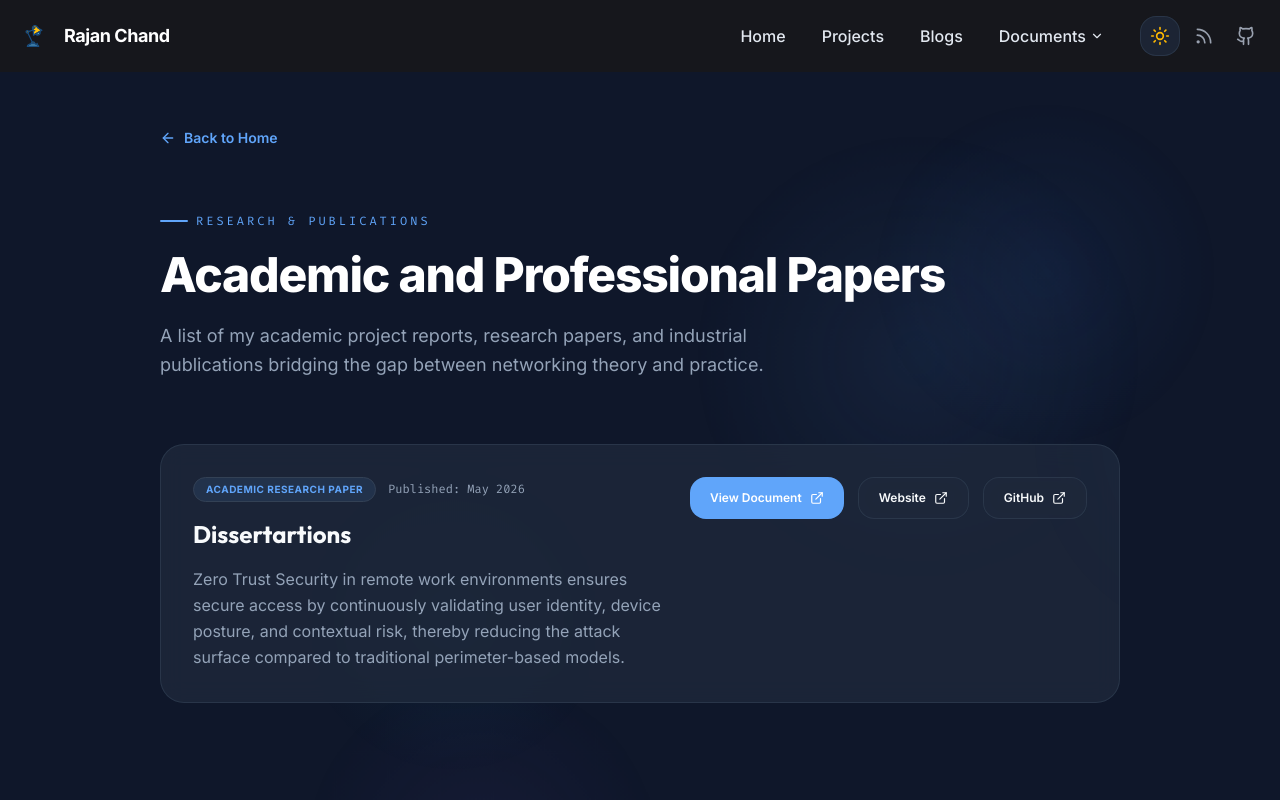
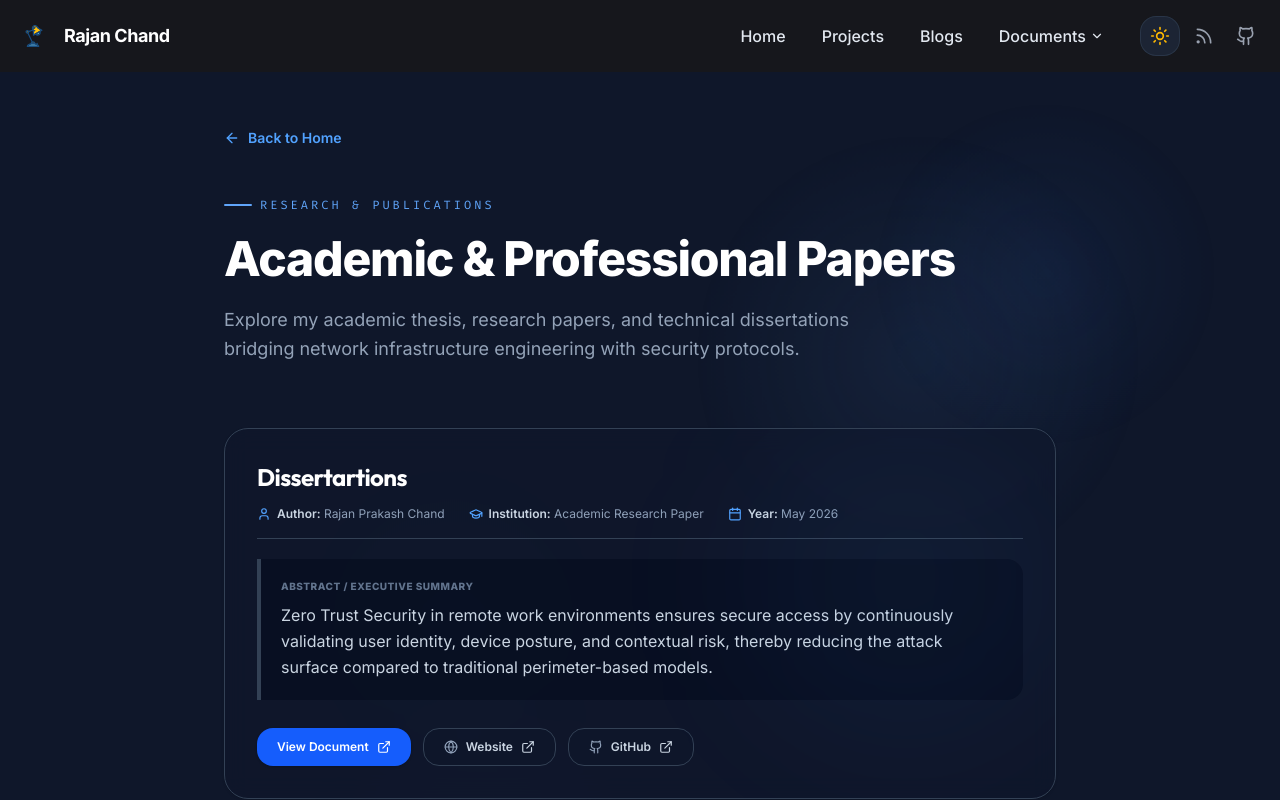
Before and after one commit to rajanchand/rajanchand.com.np, a Next.js app: page /dissertions in a window 1280 px wide. Shown: the top 800 px of the page. Built offline with nearby package versions, Linux system fonts and the light colour scheme.

Commit message:
fixed dissertations page styling and fallbacks

```diff
--- a/src/app/dissertions/page.tsx
+++ b/src/app/dissertions/page.tsx
@@ -4,104 +4,161 @@ import { Footer } from "@/components/footer";
 import { BackgroundOrbs } from "@/components/background-orbs";
 import { ScrollReveal } from "@/components/ui/scroll-reveal";
 import { SectionHeader } from "@/components/ui/section-header";
-import { ArrowLeft, ExternalLink } from "lucide-react";
+import {
+  ArrowLeft,
+  ExternalLink,
+  BookOpen,
+  GraduationCap,
+  Calendar,
+  User,
+  Globe,
+  Github
+} from "lucide-react";
 import Link from "next/link";
 
 interface DissertionItem {
-  title: string;
-  description: string;
-  type: string;
-  published: string;
-  url: string;
+  title?: string;
+  description?: string;
+  type?: string;
+  published?: string;
+  url?: string;
   websiteUrl?: string;
   githubUrl?: string;
+  author?: string;
+  institution?: string;
+  year?: string;
+  abstract?: string;
+  pdfUrl?: string;
 }
 
 export default async function DissertionsListing() {
   const data = await loadPortfolioData();
-  const dataList = (data?.dissertions || dissertions) as DissertionItem[];
+  const rawList = (data?.dissertions || data?.dissertations || dissertions) as DissertionItem[];
+
+  // Deduplicate and normalize data lists safely
+  const dataList = (rawList || []).map((item) => {
+    return {
+      title: item.title || "Untitled Research Paper",
+      author: item.author || "Rajan Prakash Chand",
+      institution: item.institution || item.type || "Academic Research",
+      year: item.year || item.published || "2026",
+      abstract: item.abstract || item.description || "No abstract description provided.",
+      pdfUrl: item.pdfUrl || item.url || "",
+      websiteUrl: item.websiteUrl || "",
+      githubUrl: item.githubUrl || ""
+    };
+  });
 
   return (
-    <main className="min-h-screen bg-[var(--background)] text-[var(--foreground)] selection:bg-[var(--primary)]/30 relative overflow-hidden">
+    <main className="min-h-screen bg-slate-50 dark:bg-[#0f172a] text-slate-900 dark:text-slate-100 selection:bg-blue-500/30 relative overflow-hidden transition-colors duration-300">
       <BackgroundOrbs />
       <Navbar />
 
-      <div className="relative z-10 max-w-5xl mx-auto px-4 sm:px-6 lg:px-8 pt-32 pb-20 md:pb-28">
+      <div className="relative z-10 max-w-4xl mx-auto px-4 sm:px-6 lg:px-8 pt-32 pb-20 md:pb-28">
         <ScrollReveal>
-          <div className="mb-6">
+          <div className="mb-4">
             <Link
               href="/"
-              className="inline-flex items-center gap-2 text-sm font-semibold text-[var(--accent)] hover:underline mb-8"
+              className="inline-flex items-center gap-2 text-sm font-semibold text-blue-600 dark:text-blue-400 hover:text-blue-800 dark:hover:text-blue-300 transition-colors group mb-6"
             >
-              <ArrowLeft className="w-4 h-4" />
+              <ArrowLeft className="w-4 h-4 transition-transform group-hover:-translate-x-1" />
               Back to Home
             </Link>
           </div>
           <SectionHeader
             label="Research & Publications"
-            title="Academic and Professional Papers"
-            description="A list of my academic project reports, research papers, and industrial publications bridging the gap between networking theory and practice."
+            title="Academic & Professional Papers"
+            description="Explore my academic thesis, research papers, and technical dissertations bridging network infrastructure engineering with security protocols."
             center={false}
           />
         </ScrollReveal>
 
         {/* Papers list */}
-        <div className="space-y-8 mt-12">
-          {dataList.map((doc, i) => (
-            <ScrollReveal key={i} delay={i * 0.12}>
-              <div className="glass rounded-3xl p-6 md:p-8 relative overflow-hidden hover:border-[var(--primary)]/25 hover:shadow-[0_8px_40px_var(--glow-primary)] transition-all duration-500 group">
-                <div className="absolute -top-1/2 -right-1/4 w-[250px] h-[250px] bg-[var(--primary)] rounded-full opacity-[0.03] blur-[80px] pointer-events-none" />
+        <div className="space-y-8 mt-10">
+          {dataList.length === 0 ? (
+            <ScrollReveal>
+              <div className="bg-white dark:bg-slate-900 border border-slate-200 dark:border-slate-800 rounded-3xl p-12 text-center">
+                <BookOpen className="w-12 h-12 text-slate-400 mx-auto mb-4" />
+                <h3 className="text-lg font-bold">No publications found</h3>
+                <p className="text-sm text-slate-500 dark:text-slate-400 mt-1">
+                  Check back later or add new dissertations via the admin dashboard console.
+                </p>
+              </div>
+            </ScrollReveal>
+          ) : (
+            dataList.map((doc, i) => (
+              <ScrollReveal key={i} delay={i * 0.1}>
+                <div className="bg-white/80 dark:bg-slate-900/80 border border-slate-200/80 dark:border-slate-800/80 shadow-sm hover:shadow-md hover:border-blue-500/30 dark:hover:border-blue-500/30 transition-all duration-300 rounded-3xl p-6 md:p-8 relative overflow-hidden backdrop-blur-md">
+                  <div className="absolute top-0 right-0 w-[300px] h-[300px] bg-blue-500/5 dark:bg-blue-400/5 rounded-full blur-[80px] pointer-events-none" />
 
-                <div className="flex flex-col md:flex-row md:items-start justify-between gap-6">
-                  <div className="space-y-4 flex-1">
-                    <div className="flex flex-wrap items-center gap-3">
-                      <span className="px-3 py-1 text-[10px] font-bold tracking-wider uppercase rounded-full bg-[var(--primary)]/10 text-[var(--primary)] border border-[var(--primary)]/20">
-                        {doc.type}
-                      </span>
-                      <span className="text-xs text-[var(--muted-foreground)] font-mono">
-                        Published: {doc.published}
-                      </span>
-                    </div>
-
-                    <h2 className="text-xl md:text-2xl font-bold font-[family-name:var(--font-outfit)] text-[var(--foreground)] group-hover:text-[var(--accent)] transition-colors">
+                  <div className="space-y-5">
+                    {/* Header: Title and top metadata */}
+                    <div className="space-y-3">
+                      <h2 className="text-xl md:text-2xl font-bold font-[family-name:var(--font-outfit)] tracking-tight text-slate-900 dark:text-white leading-snug">
                         {doc.title}
                       </h2>
 
-                    <p className="text-sm md:text-base text-[var(--muted-foreground)] leading-relaxed">
-                      {doc.description}
+                      {/* Meta Tags Row */}
+                      <div className="flex flex-wrap items-center gap-x-6 gap-y-2 text-xs text-slate-500 dark:text-slate-400 border-b border-slate-100 dark:border-slate-800/50 pb-4">
+                        <div className="flex items-center gap-1.5">
+                          <User className="w-3.5 h-3.5 text-blue-500 dark:text-blue-400 shrink-0" />
+                          <span><span className="font-semibold text-slate-700 dark:text-slate-300">Author:</span> {doc.author}</span>
+                        </div>
+                        <div className="flex items-center gap-1.5">
+                          <GraduationCap className="w-3.5 h-3.5 text-blue-500 dark:text-blue-400 shrink-0" />
+                          <span><span className="font-semibold text-slate-700 dark:text-slate-300">Institution:</span> {doc.institution}</span>
+                        </div>
+                        <div className="flex items-center gap-1.5">
+                          <Calendar className="w-3.5 h-3.5 text-blue-500 dark:text-blue-400 shrink-0" />
+                          <span><span className="font-semibold text-slate-700 dark:text-slate-300">Year:</span> {doc.year}</span>
+                        </div>
+                      </div>
+                    </div>
+
+                    {/* Abstract block */}
+                    <div className="bg-slate-50 dark:bg-slate-950/40 border-l-4 border-blue-500 dark:border-blue-400 p-5 rounded-r-2xl">
+                      <h3 className="text-[10px] font-extrabold uppercase tracking-wider text-slate-400 dark:text-slate-500 mb-2">
+                        Abstract / Executive Summary
+                      </h3>
+                      <p className="text-sm md:text-base text-slate-600 dark:text-slate-300 leading-relaxed font-normal">
+                        {doc.abstract}
                       </p>
                     </div>
 
-                  <div className="flex flex-wrap gap-3.5 self-start shrink-0">
-                    {doc.url && doc.url !== "#" && (
+                    {/* Action buttons */}
+                    <div className="flex flex-wrap gap-3 pt-2">
+                      {doc.pdfUrl && doc.pdfUrl !== "#" && doc.pdfUrl !== "" && (
                         <a
-                        href={doc.url}
-                        target="_blank"
-                        rel="noopener noreferrer"
-                        className="inline-flex items-center justify-center gap-2 px-5 py-3 bg-gradient-to-r from-[var(--primary)] to-[var(--accent)] hover:shadow-[0_0_20px_var(--glow-primary)] text-white rounded-xl text-xs font-semibold transition-all duration-300 cursor-pointer"
+                          href={doc.pdfUrl}
+                          target="_blank; rel=noopener noreferrer"
+                          className="inline-flex items-center justify-center gap-2 px-5 py-2.5 bg-blue-600 hover:bg-blue-700 active:scale-95 text-white rounded-xl text-xs font-semibold shadow-sm transition-all duration-150 cursor-pointer"
                         >
                           View Document
                           <ExternalLink className="w-3.5 h-3.5" />
                         </a>
                       )}
+
                       {doc.websiteUrl && doc.websiteUrl !== "" && (
                         <a
                           href={doc.websiteUrl}
                           target="_blank"
                           rel="noopener noreferrer"
-                        className="inline-flex items-center justify-center gap-2 px-5 py-3 glass rounded-xl text-xs font-semibold hover:border-[var(--primary)]/30 hover:bg-[var(--primary)]/10 transition-all duration-300 cursor-pointer"
+                          className="inline-flex items-center justify-center gap-2 px-5 py-2.5 border border-slate-200 dark:border-slate-800 bg-slate-50 hover:bg-slate-100 dark:bg-slate-900/50 dark:hover:bg-slate-800 text-slate-700 dark:text-slate-300 rounded-xl text-xs font-semibold hover:border-slate-300 dark:hover:border-slate-700 transition-all duration-150 cursor-pointer"
                         >
+                          <Globe className="w-3.5 h-3.5 text-slate-500 dark:text-slate-400" />
                           Website
                           <ExternalLink className="w-3.5 h-3.5" />
                         </a>
                       )}
+
                       {doc.githubUrl && doc.githubUrl !== "" && (
                         <a
                           href={doc.githubUrl}
                           target="_blank"
                           rel="noopener noreferrer"
-                        className="inline-flex items-center justify-center gap-2 px-5 py-3 glass rounded-xl text-xs font-semibold hover:border-[#333]/30 dark:hover:border-white/20 hover:bg-black/10 dark:hover:bg-white/5 transition-all duration-300 cursor-pointer"
+                          className="inline-flex items-center justify-center gap-2 px-5 py-2.5 border border-slate-200 dark:border-slate-800 bg-slate-50 hover:bg-slate-100 dark:bg-slate-900/50 dark:hover:bg-slate-800 text-slate-700 dark:text-slate-300 rounded-xl text-xs font-semibold hover:border-slate-300 dark:hover:border-slate-700 transition-all duration-150 cursor-pointer"
                         >
+                          <Github className="w-3.5 h-3.5 text-slate-500 dark:text-slate-400" />
                           GitHub
                           <ExternalLink className="w-3.5 h-3.5" />
                         </a>
@@ -110,7 +167,8 @@ export default async function DissertionsListing() {
                   </div>
                 </div>
               </ScrollReveal>
-          ))}
+            ))
+          )}
         </div>
       </div>
 
--- a/src/lib/data.ts
+++ b/src/lib/data.ts
@@ -30,7 +30,8 @@ export const skills = [...(data.skills || [])];
 export const certifications = [...(data.certifications || [])];
 export const testimonials = [...(data.testimonials || [])];
 export const blogPosts = [...(data.blogPosts || [])];
-export const dissertions = [...(data.dissertions || [])];
+// eslint-disable-next-line @typescript-eslint/no-explicit-any
+export const dissertions = [...(data.dissertions || (data as any).dissertations || [])];
 export const socialLinks = [...(data.socialLinks || [])];
 export const navLinks = [...(data.navLinks || [])];
 
@@ -65,6 +66,7 @@ export function updatePortfolioData(newData: any) {
   if (newData.testimonials) syncArray(testimonials, newData.testimonials);
   if (newData.blogPosts) syncArray(blogPosts, newData.blogPosts);
   if (newData.dissertions) syncArray(dissertions, newData.dissertions);
+  else if (newData.dissertations) syncArray(dissertions, newData.dissertations);
   if (newData.socialLinks) syncArray(socialLinks, newData.socialLinks);
   if (newData.navLinks) syncArray(navLinks, newData.navLinks);
 }
```
Also changed, not shown: src/app/admin/dashboard/page.tsx (+13 -1 lines). Lines whose indentation alone changed are shown as unchanged.
